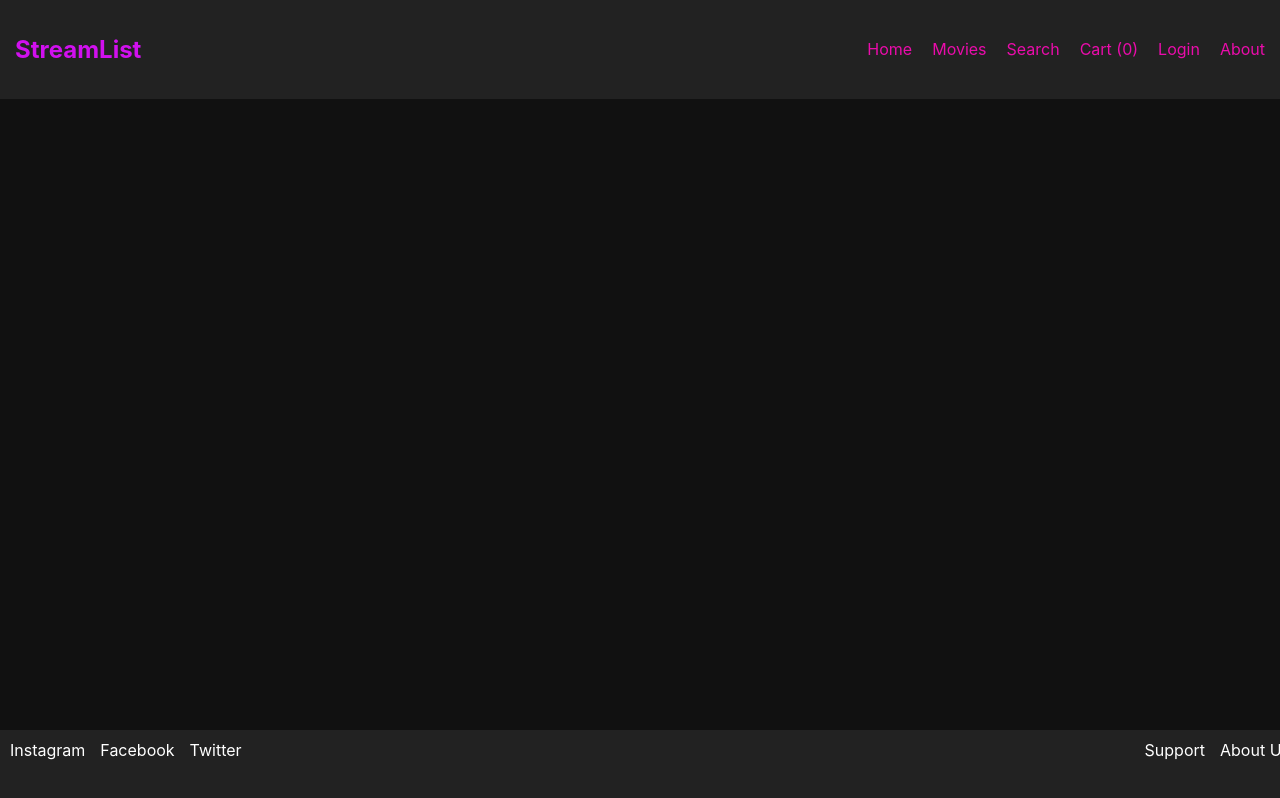
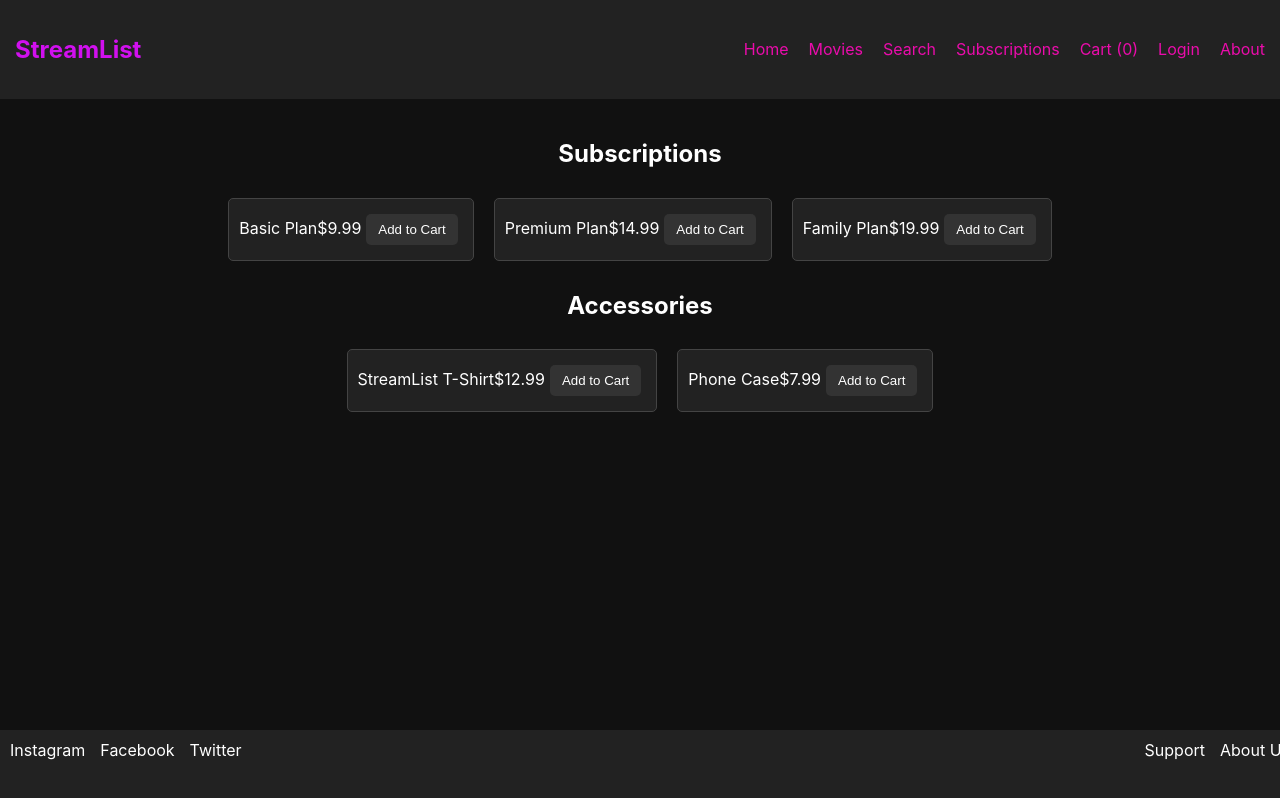
Before and after one commit to Brianthompson212/StreamList, a React (Create React App) app: page /subscriptions in a window 1280 px wide. Built offline with nearby package versions, Linux system fonts and the light colour scheme.

Commit message:
Updated code for cart functionality and subscriptions

```diff
--- a/src/App.js
+++ b/src/App.js
@@ -6,6 +6,7 @@ import Movies from "./components/Movies";
 import Cart from "./components/Cart";
 import StreamList from "./components/StreamList";
 import MovieSearch from "./components/MovieSearch";
+import Subscriptions from "./components/Subscriptions";
 import Login from "./components/Login";
 import Footer from "./components/Footer";
 
@@ -58,6 +59,7 @@ function App() {
         <Route path="/" element={<StreamList />} />
         <Route path="/movies" element={<Movies addToCart={addToCart} />} />
         <Route path="/cart" element={<Cart cart={cart} removeFromCart={removeFromCart} updateQuantity={updateQuantity} />} />
+        <Route path="/subscriptions" element={<Subscriptions addToCart={addToCart} />} />
         <Route path="/about" element={<About />} />
         <Route path="/search" element={<MovieSearch />} />
         <Route path="/login" element={<Login setUser={setUser} />} />
--- /dev/null
+++ b/src/components/Data.js
@@ -0,0 +1,14 @@
+// src/components/Data.js
+
+const subscriptions = [
+    { id: 1, name: "Basic Plan", price: 9.99 },
+    { id: 2, name: "Premium Plan", price: 14.99 },
+    { id: 3, name: "Family Plan", price: 19.99 },
+  ];
+
+  const accessories = [
+    { id: 4, name: "StreamList T-Shirt", price: 12.99 },
+    { id: 5, name: "Phone Case", price: 7.99 },
+  ];
+
+  export { subscriptions, accessories };
--- a/src/components/Navbar.js
+++ b/src/components/Navbar.js
@@ -16,6 +16,7 @@ function Navbar({ user, setUser, cartCount }) {
         <li><Link to="/">Home</Link></li>
         <li><Link to="/movies">Movies</Link></li>
         <li><Link to="/search">Search</Link></li>
+        <li><Link to="/subscriptions">Subscriptions</Link></li>
         <li><Link to="/cart">Cart ({cartCount})</Link></li>
         {user ? (
           <>
--- /dev/null
+++ b/src/components/Subscriptions.css
@@ -0,0 +1,14 @@
+.subscriptions-container {
+    padding: 20px;
+    text-align: center;
+  }
+
+  .subscription-item {
+    display: inline-block;
+    margin: 10px;
+    padding: 10px;
+    border: 1px solid #444;
+    border-radius: 5px;
+    background-color: #222;
+    color: white;
+  }
--- /dev/null
+++ b/src/components/Subscriptions.js
@@ -0,0 +1,37 @@
+// src/components/Subscriptions.js
+import React from "react";
+import { subscriptions, accessories } from "./Data";
+import "./Subscriptions.css";
+
+function Subscriptions({ addToCart }) {
+  const handleAddToCart = (item) => {
+    addToCart(item);
+  };
+
+  return (
+    <div className="subscriptions-container">
+      <h2>Subscriptions</h2>
+      {subscriptions.map((sub) => (
+        <div key={sub.id} className="subscription-item">
+          <span>{sub.name}</span>
+          <span>${sub.price.toFixed(2)}</span>
+          <button onClick={() => handleAddToCart({ ...sub, quantity: 1 })}>
+            Add to Cart
+          </button>
+        </div>
+      ))}
+      <h2>Accessories</h2>
+      {accessories.map((acc) => (
+        <div key={acc.id} className="subscription-item">
+          <span>{acc.name}</span>
+          <span>${acc.price.toFixed(2)}</span>
+          <button onClick={() => handleAddToCart({ ...acc, quantity: 1 })}>
+            Add to Cart
+          </button>
+        </div>
+      ))}
+    </div>
+  );
+}
+
+export default Subscriptions;
```
Also changed, not shown: src/Data.js (deleted, +0 -12 lines), src/components/Subscription.js (deleted, +0 -29 lines).
